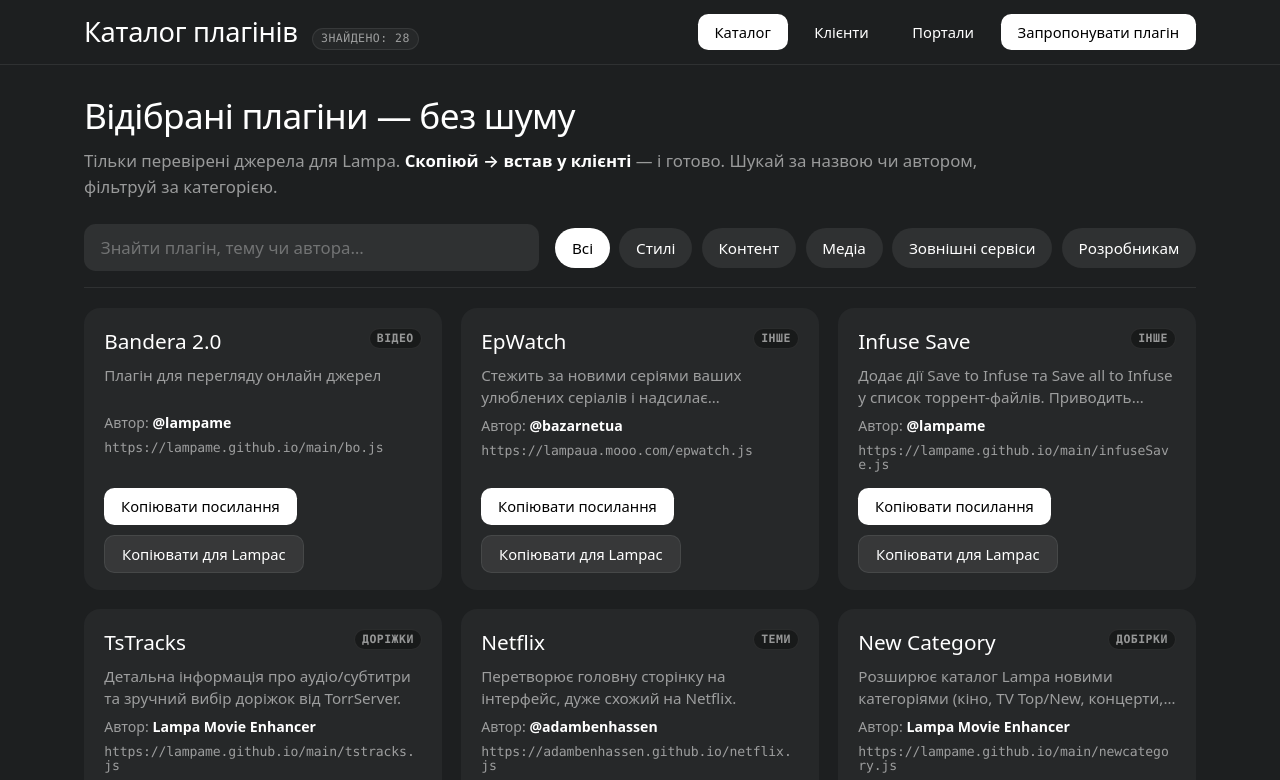
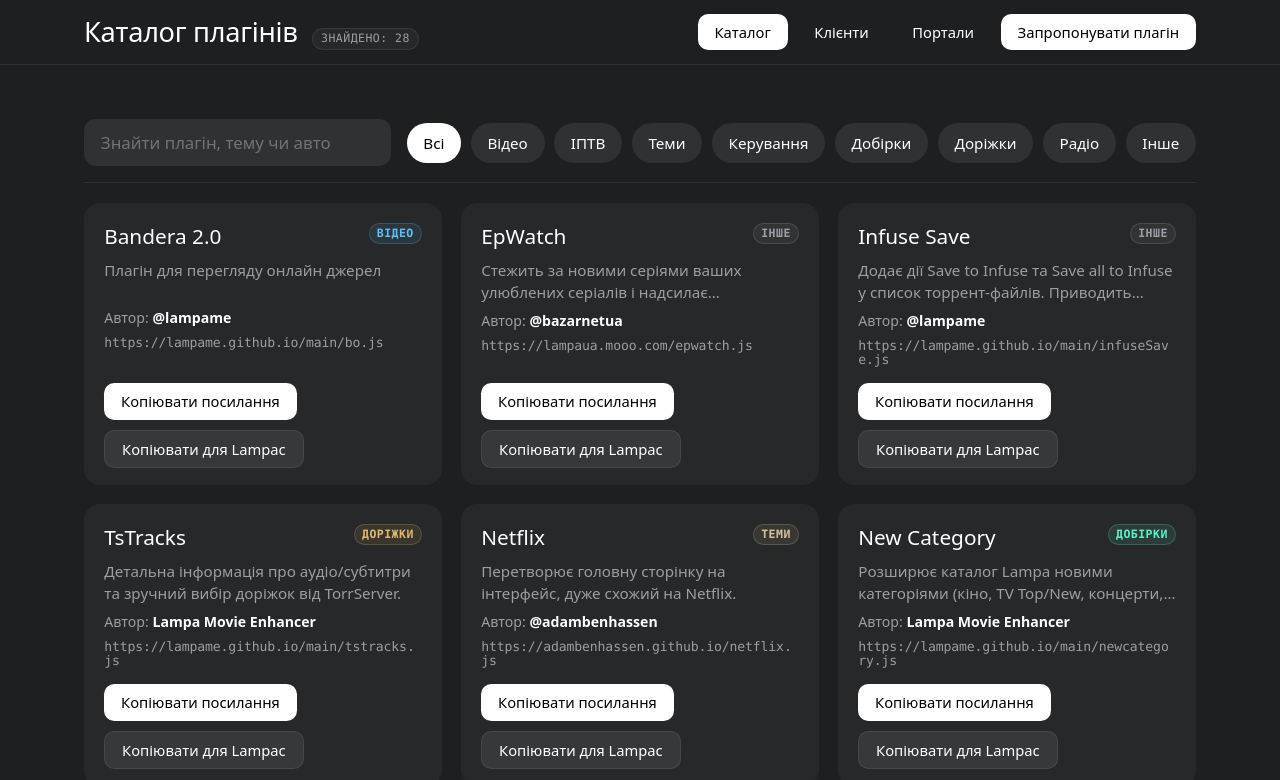
Before and after one commit to Siaivo/Hub, a website with bundled scripts: page index.html in a window 1280 px wide. Shown: the top 780 px of the page. Built offline with nearby package versions, Linux system fonts and the light colour scheme; files whose address does not match are found by name.

Commit message:
feat: Update plugin categories and badge colors
- Replace the old categories (styles, content, media, external-services, developers) with the new ones: video, iptv, theme, control, collections, tracks, radio, other
- Add badge styles for the new categories in CSS
- Comment out the introductory heading and catalog description

```diff
--- a/assets/style.css
+++ b/assets/style.css
@@ -214,11 +214,14 @@ input::placeholder{color:#6a6a6a;opacity:1}
   background:rgba(0,0,0,.35);border:1px solid rgba(255,255,255,.08);
   white-space:nowrap;line-height:1;color:var(--muted);
 }
-.category-badge[data-cat="styles"]{color:#d8c39a;border-color:rgba(216,195,154,.22);background:rgba(216,195,154,.10)}
-.category-badge[data-cat="content"]{color:#9bce54;border-color:rgba(155,206,84,.22);background:rgba(155,206,84,.10)}
-.category-badge[data-cat="media"]{color:#5DBFF5;border-color:rgba(93,191,245,.22);background:rgba(93,191,245,.10)}
-.category-badge[data-cat="external-services"]{color:#E0B86A;border-color:rgba(224,184,106,.22);background:rgba(224,184,106,.10)}
-.category-badge[data-cat="developers"]{color:#E54747;border-color:rgba(229,71,71,.22);background:rgba(229,71,71,.10)}
+.category-badge[data-cat="video"]{color:#5DBFF5;border-color:rgba(93,191,245,.22);background:rgba(93,191,245,.10)}
+.category-badge[data-cat="iptv"]{color:#9bce54;border-color:rgba(155,206,84,.22);background:rgba(155,206,84,.10)}
+.category-badge[data-cat="theme"]{color:#d8c39a;border-color:rgba(216,195,154,.22);background:rgba(216,195,154,.10)}
+.category-badge[data-cat="control"]{color:#C39BFF;border-color:rgba(195,155,255,.22);background:rgba(195,155,255,.10)}
+.category-badge[data-cat="collections"]{color:#5EF0C8;border-color:rgba(94,240,200,.22);background:rgba(94,240,200,.10)}
+.category-badge[data-cat="tracks"]{color:#E0B86A;border-color:rgba(224,184,106,.22);background:rgba(224,184,106,.10)}
+.category-badge[data-cat="radio"]{color:#FF8FB1;border-color:rgba(255,143,177,.22);background:rgba(255,143,177,.10)}
+.category-badge[data-cat="other"]{color:#9AA0A6;border-color:rgba(154,160,166,.22);background:rgba(154,160,166,.10)}
 
 .card-desc{
   color:var(--muted);font-size:.95em;line-height:1.4;
--- a/index.html
+++ b/index.html
@@ -26,8 +26,8 @@
 
 <main class="container">
   <section class="catalog-intro" aria-label="Про каталог">
-    <h2>Відібрані плагіни — без шуму</h2>
-    <p>Тільки перевірені джерела для Lampa. <strong>Скопіюй → встав у клієнті</strong> — і готово. Шукай за назвою чи автором, фільтруй за категорією.</p>
+    <!-- <h2>Відібрані плагіни — без шуму</h2> -->
+    <!-- <p>Тільки перевірені джерела для Lampa. <strong>Скопіюй → встав у клієнті</strong> — і готово. Шукай за назвою чи автором, фільтруй за категорією.</p> -->
   </section>
 
   <section class="controls" aria-label="Пошук і фільтр">
@@ -37,11 +37,14 @@
     </div>
     <div class="chips" role="group" aria-label="Фільтр за категорією">
       <button type="button" class="chip is-active" data-category="all" aria-pressed="true">Всі</button>
-      <button type="button" class="chip" data-category="styles" aria-pressed="false">Стилі</button>
-      <button type="button" class="chip" data-category="content" aria-pressed="false">Контент</button>
-      <button type="button" class="chip" data-category="media" aria-pressed="false">Медіа</button>
-      <button type="button" class="chip" data-category="external-services" aria-pressed="false">Зовнішні сервіси</button>
-      <button type="button" class="chip" data-category="developers" aria-pressed="false">Розробникам</button>
+      <button type="button" class="chip" data-category="video" aria-pressed="false">Відео</button>
+      <button type="button" class="chip" data-category="iptv" aria-pressed="false">ІПТВ</button>
+      <button type="button" class="chip" data-category="theme" aria-pressed="false">Теми</button>
+      <button type="button" class="chip" data-category="control" aria-pressed="false">Керування</button>
+      <button type="button" class="chip" data-category="collections" aria-pressed="false">Добірки</button>
+      <button type="button" class="chip" data-category="tracks" aria-pressed="false">Доріжки</button>
+      <button type="button" class="chip" data-category="radio" aria-pressed="false">Радіо</button>
+      <button type="button" class="chip" data-category="other" aria-pressed="false">Інше</button>
     </div>
   </section>
 
```
